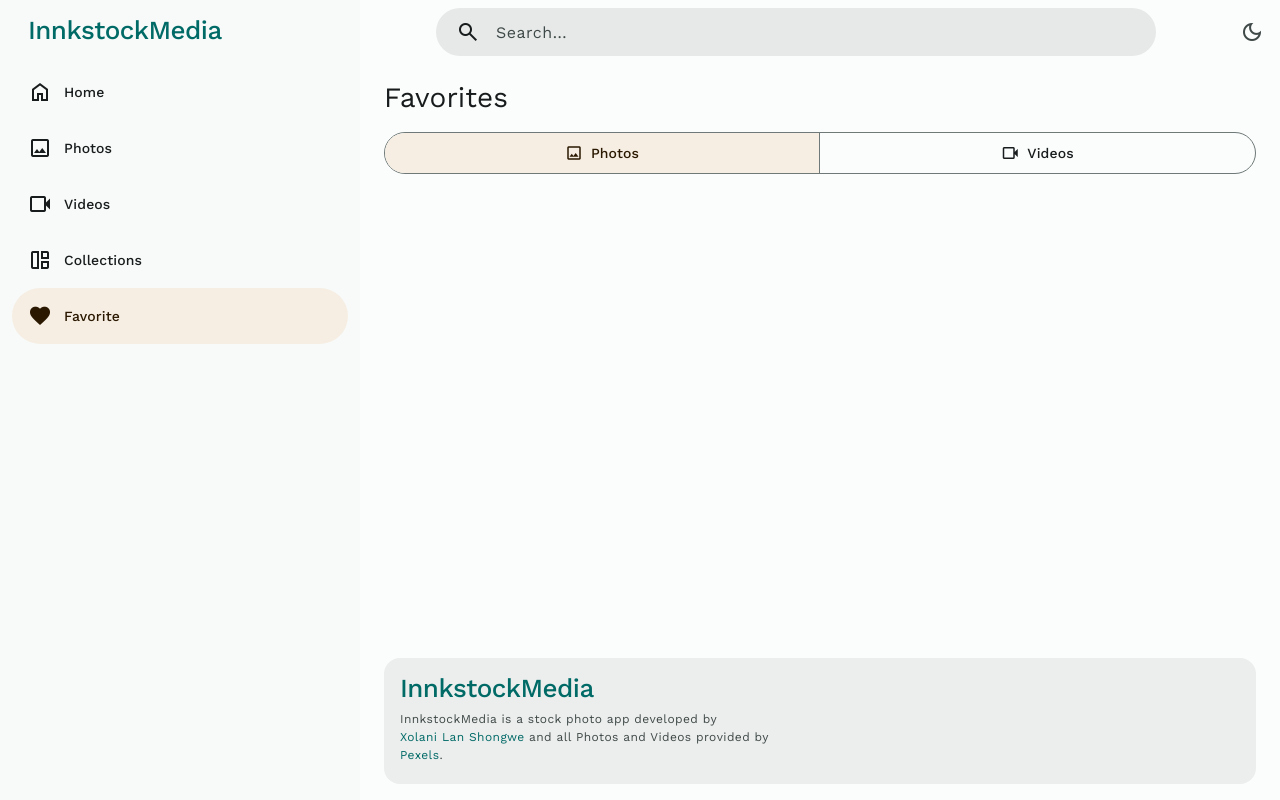
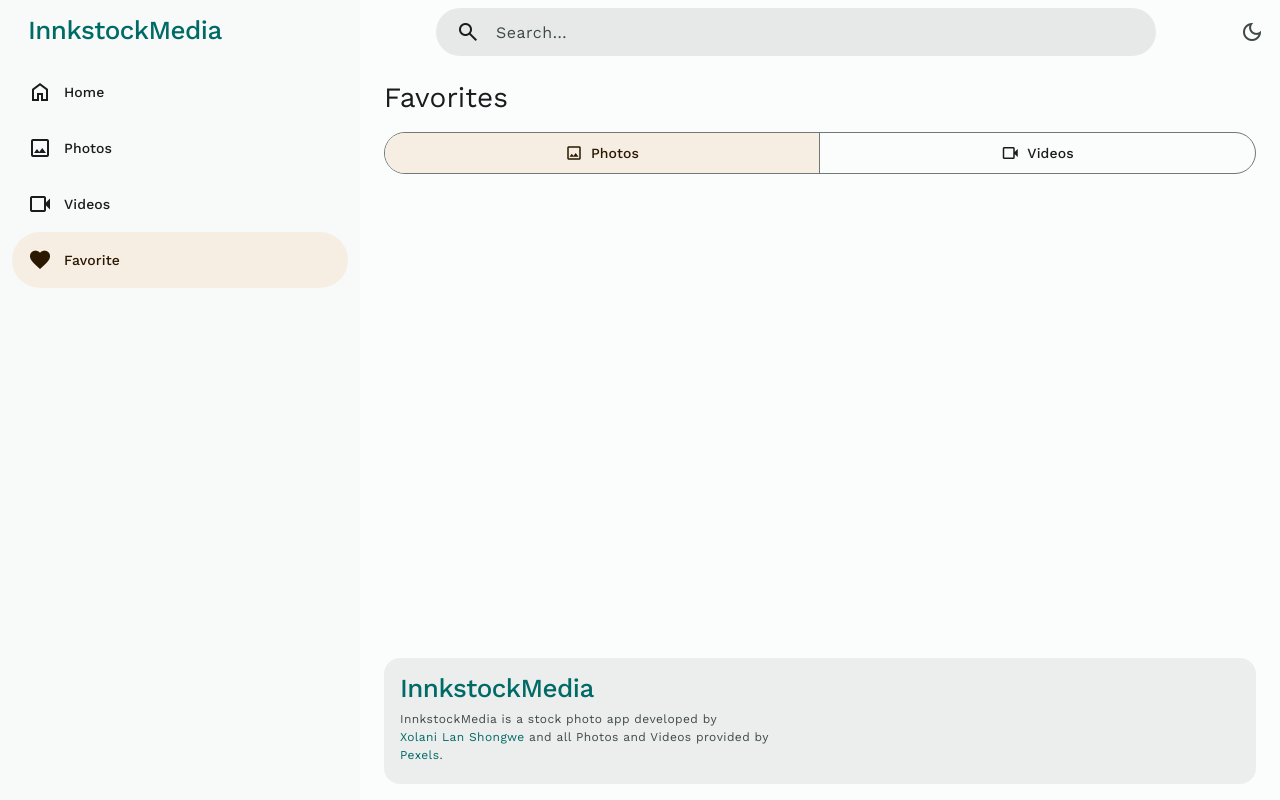
Before and after one commit to XolaniLan/InnkStockMedia, a plain HTML site: page InnkStockMedia/pages/favorite/favorite.html in a window 1280 px wide. Drawn offline with nearby package versions, Linux system fonts and the light colour scheme.

Commit message:
Update favorite.html

```diff
--- a/InnkStockMedia/pages/favorite/favorite.html
+++ b/InnkStockMedia/pages/favorite/favorite.html
@@ -205,18 +205,6 @@
 
       <li class="drawer-item">
 
-        <a href="../collections/collection.html" class="drawer-link" data-drawer-link>
-          <span class="material-symbols-outlined leading-icon" aria-hidden="true">auto_awesome_mosaic</span>
-
-          <span class="label-large">Collections</span>
-
-          <div class="state-layer"></div>
-        </a>
-
-      </li>
-
-      <li class="drawer-item">
-
         <a href="./favorite.html" class="drawer-link active" data-drawer-link>
           <span class="material-symbols-outlined leading-icon" aria-hidden="true">favorite</span>
 
```
